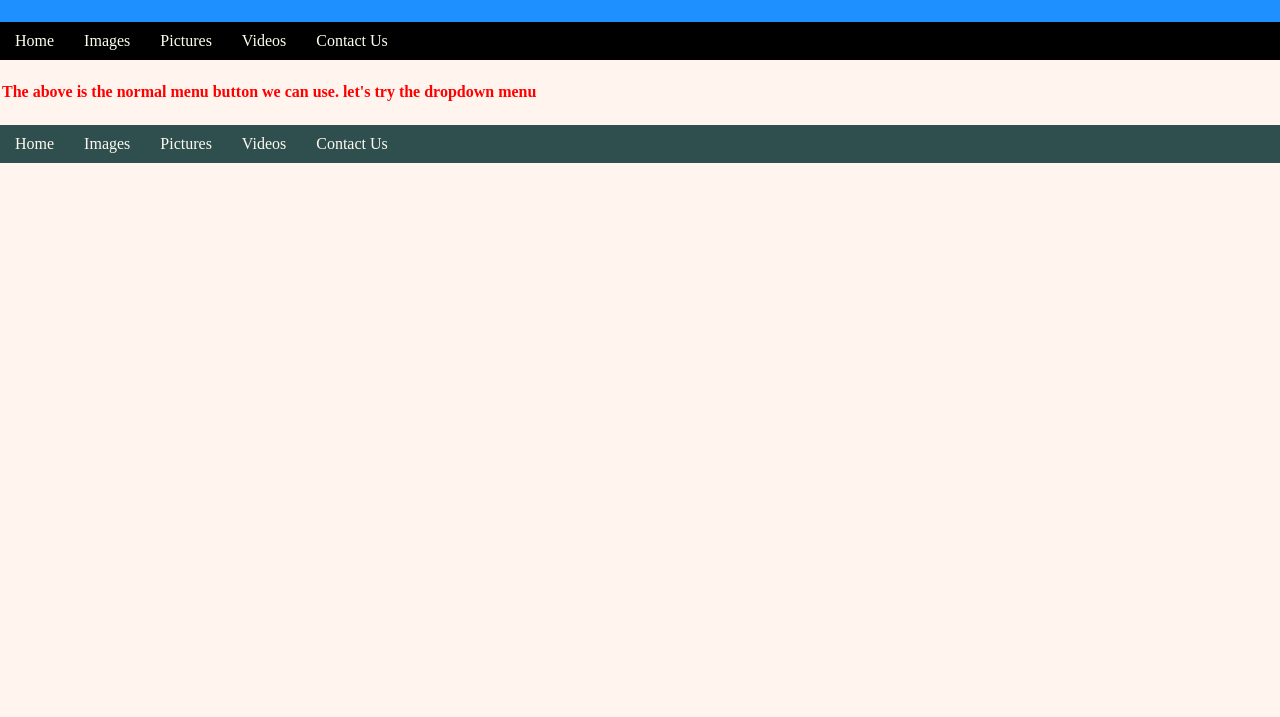
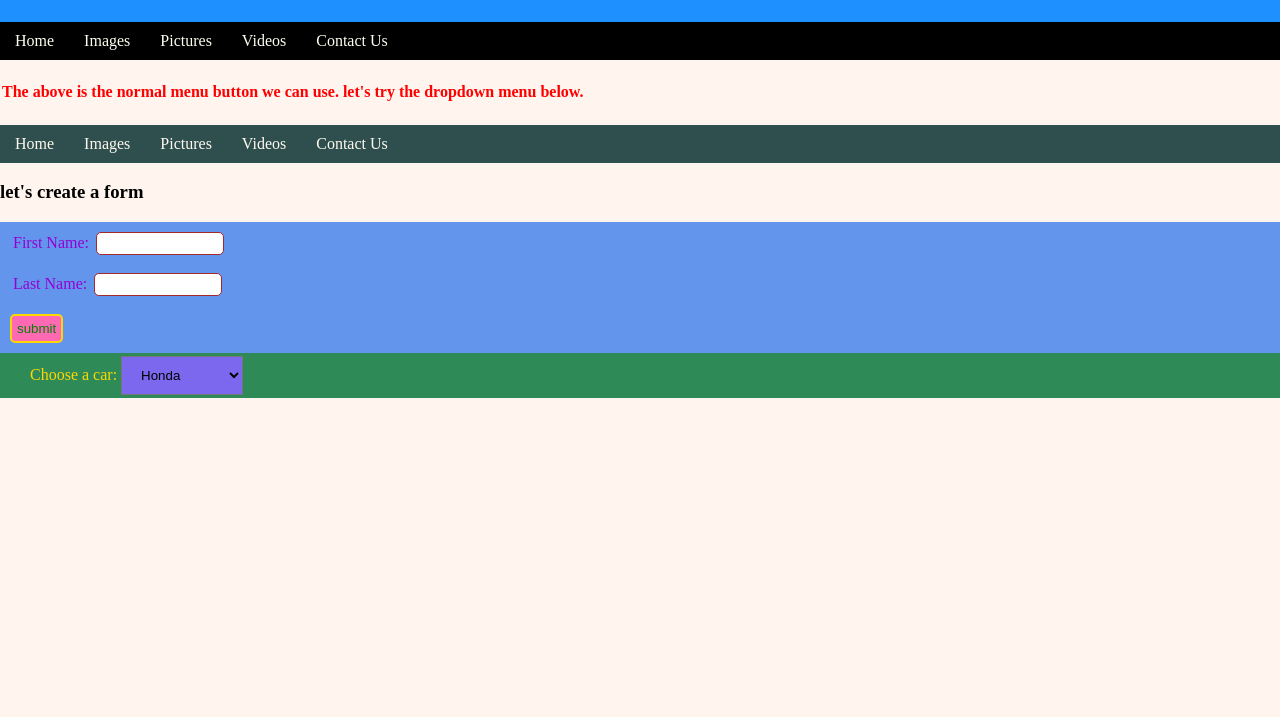
Before and after one commit to Muthuinc/html, a plain HTML site: page CSS day7/index (copy).html in a window 1280 px wide. Shown: the part 83-800 px from the top of the page. Drawn offline with Linux system fonts and the light colour scheme.

Commit message:
forms added

```diff
--- a/CSS day7/index (copy).html
+++ b/CSS day7/index (copy).html
@@ -5,9 +5,9 @@
 <style>
 body {margin:0; background-color:SeaShell;}
 .a { width:100%;  height:85px; margin:0;text-align:center; ; padding:10px 10px; background-color:dodgerblue;}
-.b { text-transform:uppercase; color:ivory; text-shadow: 3px 3px 10px gainsboro;}
+.b { text-transform:uppercase; color:ivory; text-shadow: 3px 3px 10px gainsboro, 0 0 3px #FF0000;}
 .c { overflow:hidden; background-color: black;}
-.c a  { float:left; text-transform:capitalize;display:block; padding: 10px 15px; color: ivory; text-decoration:none; text-align:center; }
+.c a  { float:left; text-transform:capitalize;display:block; padding: 10px 15px; color: ivory; text-decoration:none; text-align:center;transition: width 2s; transition-timing-function: linear; }
 .c a:hover { background-color:SeaShell; color:LightSlateGrey;}
 
 .d { display:none; position:absolute; display:block; background-color:  SlateGray   ; box-shadow: 2px 5px 20px 3px LightYellow;}
@@ -17,9 +17,9 @@ body {margin:0; background-color:SeaShell;}
 /* another menu starts here */
 ul { list-style-type:none; margin:0; padding:0; overflow:hidden; background-color: DarkSlateGrey}
 
-li {float:left;}
+li {float:left; }
 
-li a { display:inline-block; color: FloralWhite; text-align:center; text-transform:capitalize; text-decoration:none; padding:10px 15px}
+li a { display:inline-block; color: FloralWhite; text-align:center; text-transform:capitalize; text-decoration:none; padding:10px 15px;}
 
 li a:hover, .f:hover { background-color:SaddleBrown;}
 
@@ -32,10 +32,12 @@ li .f {display:inline-block}
 .g a:hover { background-color:SeaShell; color:LightSlateGrey;}
 
 .f:hover .g { display:block}
-
-
-
-
+#h { background-color:cornflowerblue; padding:10px 10px;}
+#h label { color:darkviolet; padding:3px 3px;}
+#fname, #lname { width: 120px; ; padding:3px 3px; border:1px solid brown; border-radius:5px;}
+input[type=submit] { color: green; padding:5px; border: 2px solid gold; background-color:hotpink;border-radius:5px; }
+#cars {width:10%; padding:10px 15px; background-color:mediumslateblue;}
+.i { background-color:seagreen; padding:3px 30px;}
 
 
 </style>
@@ -56,7 +58,7 @@ li .f {display:inline-block}
 
 <div>
 	<h4 class="e"> The above is the normal menu button we can use.
-	  let's try the dropdown menu </h4>
+	  let's try the dropdown menu below. </h4>
 </div>
 <!-- navigation menu -->
 <div>
@@ -82,6 +84,37 @@ li .f {display:inline-block}
 <li> <a href="g.com" > contact us </a> </li>
 </ul>
 </div>
+<h3> let's create a form </h3>
+<!-- form -->
+
+<div id="h">
+<form>
+<label for="fname" > First Name: </label>
+<input type="text" id="fname" name="fname"> <br><br>
+<label for="lname" > Last Name: </label>
+<input type="text" id="lname" name="lname" > <br> <br>
+<input type="submit" value="submit" >
+</div>
+<!-- form ends here -->
+
+<div class="i">
+
+<label for="cars" style="color:gold" > Choose a car: </label>
+<select id="cars" name="cars" >
+<option value="honda"> Honda </option>
+<option value="honda"> mistubishi </option>
+<option value="honda"> suzuki </option>
+<option value="honda"> toyota</option>
+<option value="honda"> tata </option>
+</select>
+
+</div>
+
+
+
+
+
+
 
 
 
```
